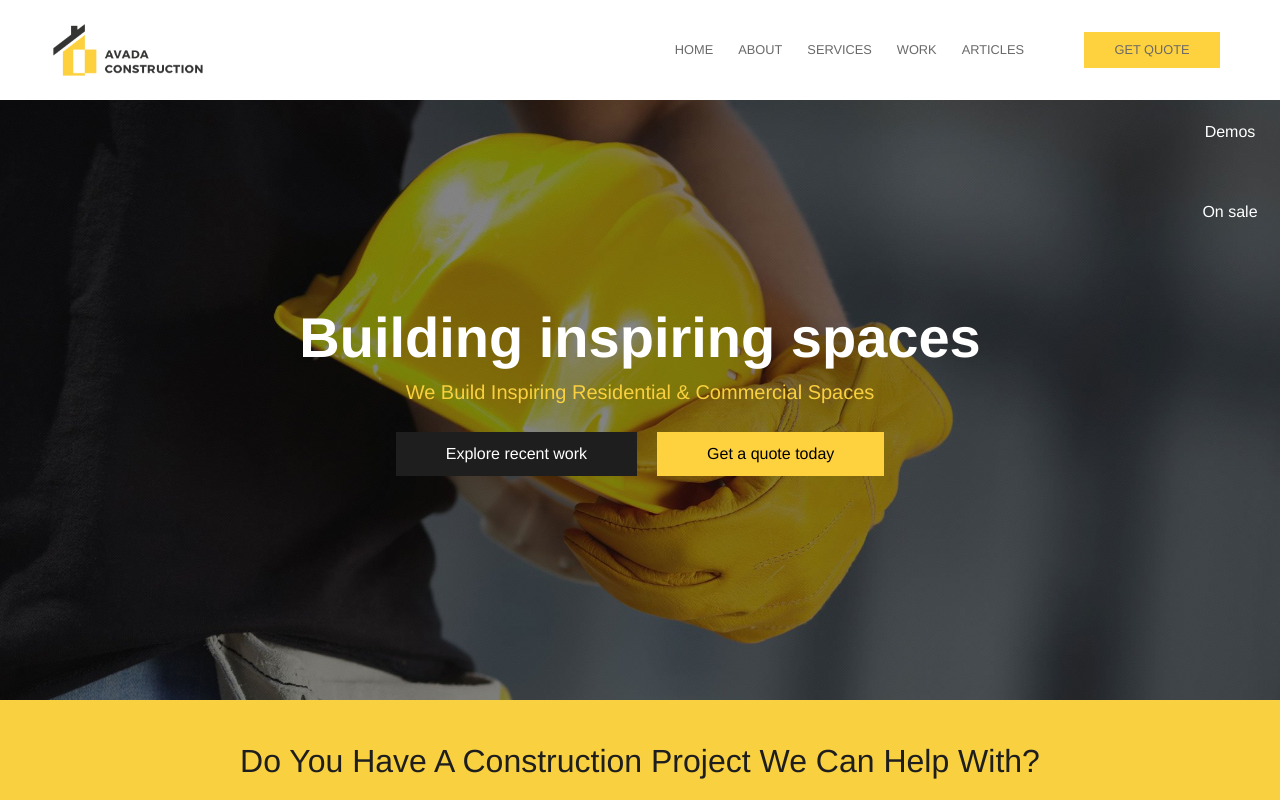
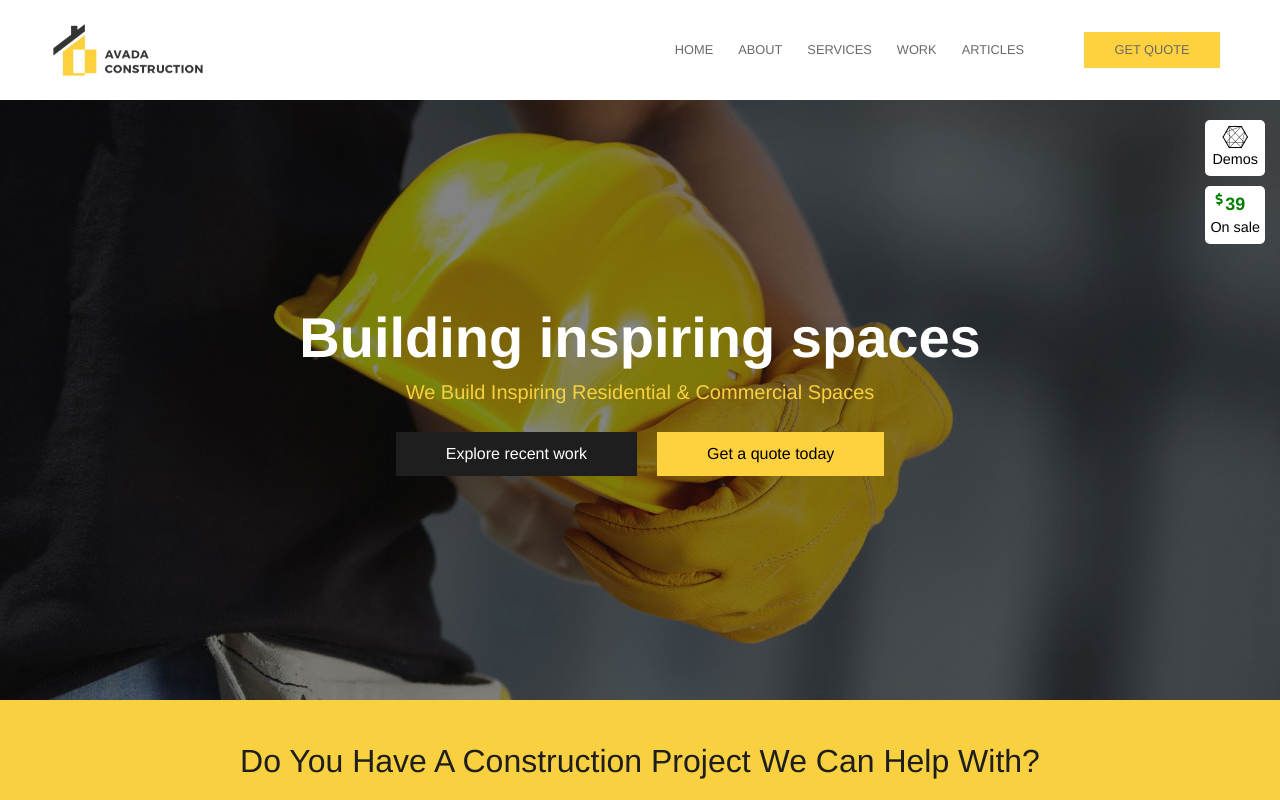
Before and after one commit to Furentsu/proj-html-vuejs, a Vue app: page / in a window 1280 px wide. Shown: the top 800 px of the page. Built offline with nearby package versions, Linux system fonts and the light colour scheme.

Commit message:
Added 'core values' section and modified the top jumbotron

```diff
--- a/src/components/CoreValues.vue
+++ b/src/components/CoreValues.vue
@@ -31,22 +31,26 @@ export default {
                 {
                     icon: 'fas fa-home',
                     title: 'Great Services',
-                    paragraph: 'lorem'
+                    paragraph: 'lorem',
+                    bg: 'bali-hai'
                 },
                 {
                     icon: 'fas fa-cog',
                     title: 'Highest Standards',
-                    paragraph: 'lorem'
+                    paragraph: 'lorem',
+                    bg: 'ship-cove'
                 },
                 {
                     icon: 'fas fa-users',
                     title: 'Professional Team',
-                    paragraph: 'lorem'
+                    paragraph: 'lorem',
+                    bg: 'orange'
                 },
                 {
                     icon: 'fas fa-lightbulb',
                     title: 'Creative Solutions',
-                    paragraph: 'lorem'
+                    paragraph: 'lorem',
+                    bg: 'olive'
                 }
             ]
         }
--- a/src/components/Jumbotron.vue
+++ b/src/components/Jumbotron.vue
@@ -11,13 +11,14 @@
 
        <!-- Top right squares with demos and sales -->
        <div class="jumbo-squares">
-            <div class="demos">
-
+            <div class="demos d-flex flex-column">
+                <i class="fab fa-connectdevelop"></i>
                <span>Demos</span>
             </div>
 
-            <div class="sales">
-
+            <div class="sales d-flex flex-column">
+               <i class="fas fa-dollar-sign"></i>
+               <span class="fw-bolder">39</span>
                <span>On sale</span>
             </div>
        </div>
@@ -82,9 +83,47 @@ export default {
         .demos,
         .sales {
             margin: 10px 0;
-            width: 70px;
-            height: 70px;
+            padding: 5px;
             color: $primaryWhite;
+        }
+
+        .demos {
+            background-color: $primaryWhite;
+            color: black;
+            border-radius: 5px;
+
+            span {
+                font-size: .9rem;
+            }
+
+            i {
+                font-size: 1.5rem;
+            }
+        }
+
+        .sales {
+            background-color: $primaryWhite;
+            color: $green;
+            border-radius: 5px;
+            position: relative;
+
+            span:nth-of-type(1) {
+                font-size: 1.12rem;
+                color: $green;
+            }
+
+            span:nth-of-type(2) {
+                font-size: .9rem;
+                color: black;
+
+            }
+
+            i {
+                font-size: .8rem;
+                position: absolute;
+                top: 8px;
+                left: 10px;
+            }
         }
     }
 
--- a/src/components/LatestNews.vue
+++ b/src/components/LatestNews.vue
@@ -70,7 +70,6 @@ export default {
 @import "../style/variables.scss";
 
 section {
-    border: 1px solid black;
     background-color: rgba($silver,.2);
 
     h2 {
--- a/src/components/ValuesCard.vue
+++ b/src/components/ValuesCard.vue
@@ -2,7 +2,7 @@
 
     <!-- Card element  -->
     <div class="card col-2">
-        <div class="icon-container">
+        <div class="icon-container" :class="content.bg">
             <i :class="content.icon"></i>
         </div>
         <div class="line"></div>
@@ -22,34 +22,57 @@ export default {
 <style lang="scss" scoped>
 @import "../style/variables.scss";
 
+.bali-hai {
+    background-color: $baliHai;
+}
+
+.ship-cove {
+    background-color: $shipCove;
+}
+
+.orange {
+    background-color: $orange;
+}
+
+.olive {
+    background-color: $olive;
+}
+
 .card {
-    border: 1px solid red;
-
-    height: 200px;
+    border: none;
+    padding: 20px;
+    background-color: transparent;
     display: flex;
     flex-direction: column;
     align-items: center;
     justify-content: center;
 
     .icon-container {
-    border: 1px solid blue;
-
         width: 80px;
         height: 80px;
+        padding: 40px;
+        display: flex;
+        justify-content: center;
+        align-items: center;
+        border-radius: 50%;
 
         i {
-            font-size: 3.5rem;
+            font-size: 2.5rem;
             color: $primaryWhite;
         }
     }
 
     h2 {
         font-size: .9rem;
+        padding: 10px 0;
+        color: $doveGrey;
     }
 
     p {
         font-size: .9rem;
+        color: $doveGrey;
     }
+
 }
 
 </style>
--- a/src/style/variables.scss
+++ b/src/style/variables.scss
@@ -5,6 +5,7 @@ $brightSun: #fed23f;
 $silver: #bcbcbc;
 $cornFlowerBlue: #5ea3e7;
 $olive: #7d7903;
+$green: green;
 $orange: #fe6f1d;
 $veniceBlue: #045287;
 
```
